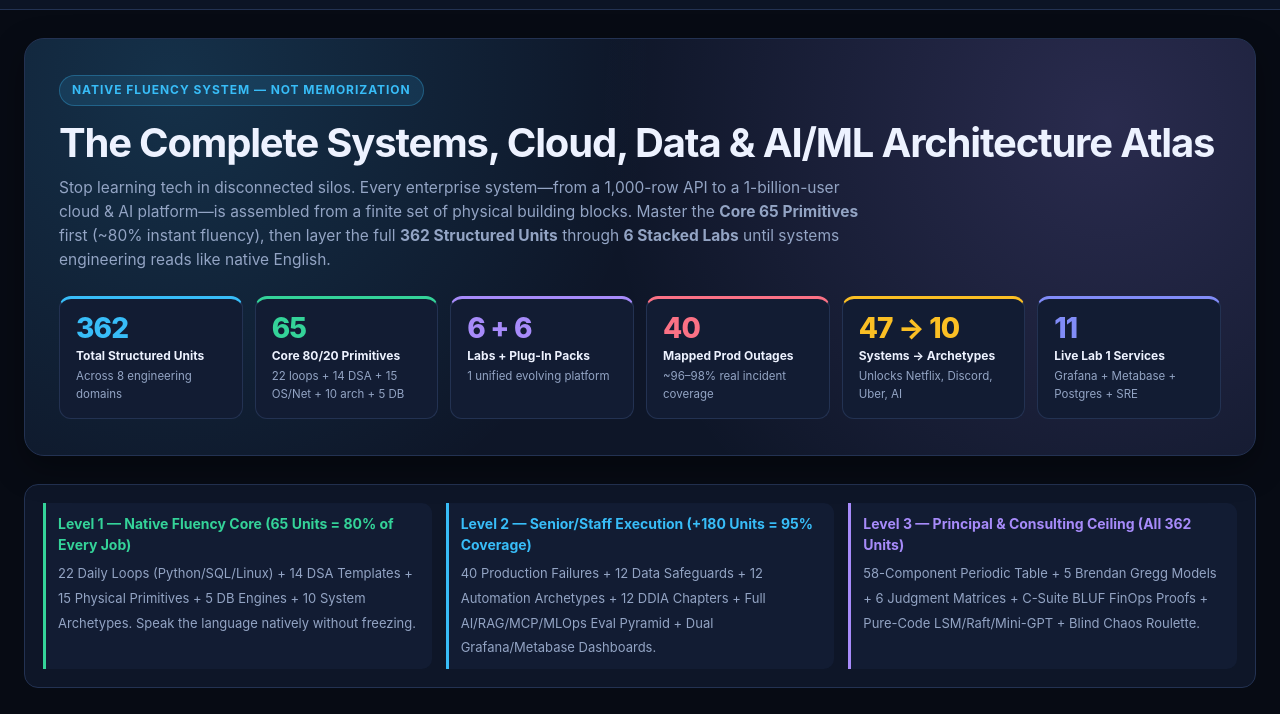
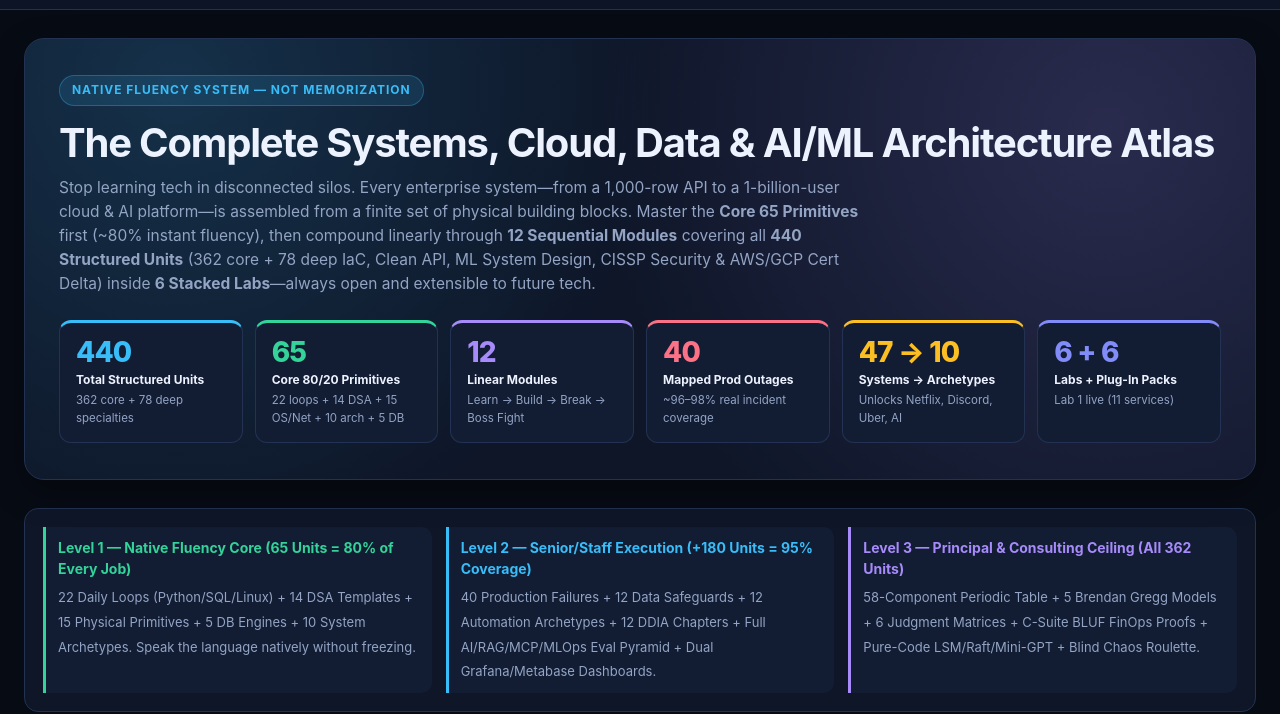
Before and after one commit to JasonTeixeira/spartan-systems-lab, a plain HTML site: page docs/index.html in a window 1280 px wide. Shown: the part 88-802 px from the top of the page. Drawn offline with Linux system fonts and the light colour scheme.

Commit message:
docs: add 12-Module Linear Compounding Syllabus and +78 Deep Specialties (IaC, Clean Python/APIs, ML Design, Deep TCP/IP & CISSP Security, AWS/GCP Cert Delta -> 440 units)

```diff
--- a/docs/index.html
+++ b/docs/index.html
@@ -277,15 +277,15 @@
       <div class="hero-eyebrow">Native Fluency System — Not Memorization</div>
       <h1>The Complete Systems, Cloud, Data &amp; AI/ML Architecture Atlas</h1>
       <p>
-        Stop learning tech in disconnected silos. Every enterprise system—from a 1,000-row API to a 1-billion-user cloud &amp; AI platform—is assembled from a finite set of physical building blocks. Master the <strong>Core 65 Primitives</strong> first (~80% instant fluency), then layer the full <strong>362 Structured Units</strong> through <strong>6 Stacked Labs</strong> until systems engineering reads like native English.
+        Stop learning tech in disconnected silos. Every enterprise system—from a 1,000-row API to a 1-billion-user cloud &amp; AI platform—is assembled from a finite set of physical building blocks. Master the <strong>Core 65 Primitives</strong> first (~80% instant fluency), then compound linearly through <strong>12 Sequential Modules</strong> covering all <strong>440 Structured Units</strong> (362 core + 78 deep IaC, Clean API, ML System Design, CISSP Security &amp; AWS/GCP Cert Delta) inside <strong>6 Stacked Labs</strong>—always open and extensible to future tech.
       </p>
       <div class="kpi-grid">
-        <div class="kpi" style="--c:var(--cyan)"><div class="num">362</div><div class="lbl">Total Structured Units</div><div class="sub">Across 8 engineering domains</div></div>
+        <div class="kpi" style="--c:var(--cyan)"><div class="num">440</div><div class="lbl">Total Structured Units</div><div class="sub">362 core + 78 deep specialties</div></div>
         <div class="kpi" style="--c:var(--emerald)"><div class="num">65</div><div class="lbl">Core 80/20 Primitives</div><div class="sub">22 loops + 14 DSA + 15 OS/Net + 10 arch + 5 DB</div></div>
-        <div class="kpi" style="--c:var(--violet)"><div class="num">6 + 6</div><div class="lbl">Labs + Plug-In Packs</div><div class="sub">1 unified evolving platform</div></div>
+        <div class="kpi" style="--c:var(--violet)"><div class="num">12</div><div class="lbl">Linear Modules</div><div class="sub">Learn → Build → Break → Boss Fight</div></div>
         <div class="kpi" style="--c:var(--rose)"><div class="num">40</div><div class="lbl">Mapped Prod Outages</div><div class="sub">~96–98% real incident coverage</div></div>
         <div class="kpi" style="--c:var(--amber)"><div class="num">47 → 10</div><div class="lbl">Systems → Archetypes</div><div class="sub">Unlocks Netflix, Discord, Uber, AI</div></div>
-        <div class="kpi" style="--c:var(--indigo)"><div class="num">11</div><div class="lbl">Live Lab 1 Services</div><div class="sub">Grafana + Metabase + Postgres + SRE</div></div>
+        <div class="kpi" style="--c:var(--indigo)"><div class="num">6 + 6</div><div class="lbl">Labs + Plug-In Packs</div><div class="sub">Lab 1 live (11 services)</div></div>
       </div>
     </section>
 
@@ -648,6 +648,8 @@
         <span class="pill" style="--c:var(--cyan)">All Files Committed &amp; Verified</span>
       </div>
       <div class="links-grid">
+        <a class="link-card" href="LINEAR_SYLLABUS.md"><b>12-Module Linear Compounding Syllabus</b><span>Sequential M01–M12 roadmap, Boss Fight gates, Constraint-First LeetCode-100x method &amp; 10 Veteran Battle Scars.</span></a>
+        <a class="link-card" href="DEEP_SPECIALTIES_IAC_API_ML_SECURITY_CERTS.md"><b>Deep Specialties (+78 Units: IaC, APIs, ML, CISSP, Certs)</b><span>Terraform state surgery, Cosmic Python &amp; APIs, 8 ML Systems, Deep TCP/IP &amp; CISSP Security, AWS SAP / GenAI Pro Delta.</span></a>
         <a class="link-card" href="mastery_tracker.html"><b>Interactive Mastery Tracker (HTML)</b><span>Check off all 6 Labs, 10 Archetypes, 12 DDIA, 12 Safeguards, 12 Automation, 22 Loops &amp; 8 Katas + CSV export.</span></a>
         <a class="link-card" href="HOW_TO_USE_THIS_LAB.md"><b>Day-0 Operator Manual &amp; Review Gate</b><span>Daily commands, 25 core Python libraries, `uv` patching, `make review`, and 5-Axis Optimizer Rubric.</span></a>
         <a class="link-card" href="manuals/PYTHON_AND_SQL_PRODUCTION_MASTERY_GUIDE.pdf"><b>PDF Manual #1: Python, SQL, Linux &amp; AI</b><span>9-page printable encyclopedia covering all 126 concepts, 22 daily loops, 5 scaling laws &amp; 6 Master AHAs.</span></a>
```
Also changed, not shown: 3 other files.
